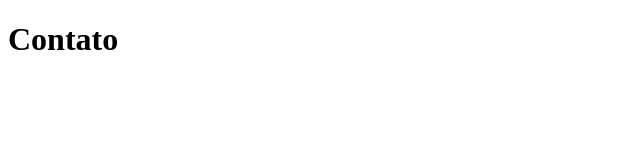
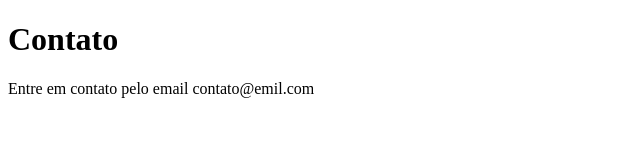
Before and after one commit to felippeber/sistema-de-cadastro, a plain HTML site: page contato.html in a window 1280 px wide. Shown: the whole page, without its empty margins (0-640 px from the left). Drawn offline with Linux system fonts and the light colour scheme.

Commit message:
adicionando o email de contato

```diff
--- a/contato.html
+++ b/contato.html
@@ -8,5 +8,6 @@
 </head>
 <body>
     <h1>Contato</h1>
+    <p>Entre em contato pelo email contato@emil.com</p>
 </body>
 </html>
```
